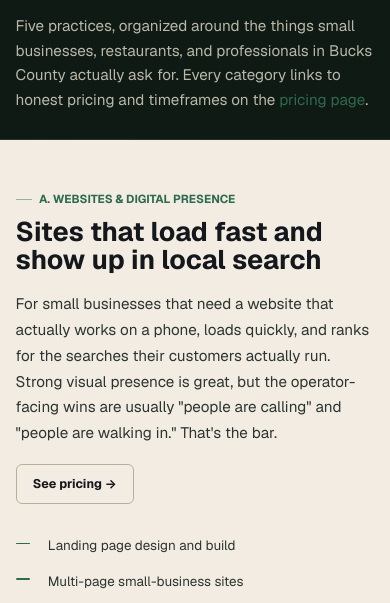
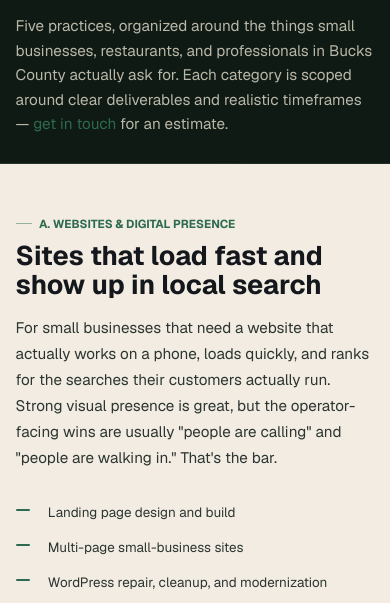
Before and after one commit to Bobbygkmc/ivorybill-portfolio, a website: page services.html in a window 390 px wide. Shown: the part 229-832 px from the top of the page. Drawn offline with nearby package versions, Linux system fonts and the light colour scheme.

Commit message:
content(pricing): hide pricing page from live site
Keep pricing.html in the repo but remove it from public surfaces:
- strip all nav, mobile-menu, footer, and CTA links to /pricing (41 lines across 10 pages)
- reword services lede to point to /contact for an estimate
- drop /pricing from sitemap.xml; mark pricing.html noindex,nofollow
- add _redirects rule /pricing -> / (301) and ship it via build:static
- note hidden status in docs/PRICING_GUIDE.md

Co-Authored-By: Claude Opus 4.8 <noreply@anthropic.com>

```diff
--- a/package.json
+++ b/package.json
@@ -6,7 +6,7 @@
   "scripts": {
     "clean": "rm -rf dist",
     "build:css": "sass sass/main.scss css/style.css --style=compressed --no-source-map",
-    "build:static": "mkdir -p dist && cp -R *.html *.txt *.xml css assets index.js dist/",
+    "build:static": "mkdir -p dist && cp -R *.html *.txt *.xml _redirects css assets index.js dist/",
     "build": "npm run clean && npm run build:css && npm run build:static",
     "dev": "sass sass/main.scss css/style.css --watch --no-source-map",
     "preview": "python3 scripts/preview.py"
--- a/services.html
+++ b/services.html
@@ -40,7 +40,6 @@
           <a class="uy-nav__link" href="/">Home</a>
           <a class="uy-nav__link" href="/about">About</a>
           <a class="uy-nav__link uy-nav__link--active" aria-current="page" href="/services">Services</a>
-          <a class="uy-nav__link" href="/pricing">Pricing</a>
           <a class="uy-nav__link" href="/projects">Projects</a>
           <a class="uy-nav__link" href="/cameras">Cameras</a>
           <a class="uy-nav__link" href="/contact">Contact</a>
@@ -57,7 +56,6 @@
             <li><a href="/">Home</a></li>
             <li><a href="/about">About</a></li>
             <li><a href="/services" aria-current="page">Services</a></li>
-            <li><a href="/pricing">Pricing</a></li>
             <li><a href="/projects">Projects</a></li>
             <li><a href="/cameras">Cameras</a></li>
             <li><a href="/contact">Contact</a></li>
@@ -75,8 +73,8 @@
           <h1 class="uy-h1">Services</h1>
           <p class="uy-lede">
             Five practices, organized around the things small businesses, restaurants, and
-            professionals in Bucks County actually ask for. Every category links to honest pricing
-            and timeframes on the <a href="/pricing">pricing page</a>.
+            professionals in Bucks County actually ask for. Each category is scoped around clear
+            deliverables and realistic timeframes &mdash; <a href="/contact">get in touch</a> for an estimate.
           </p>
         </div>
       </section>
@@ -96,7 +94,6 @@
                 Strong visual presence is great, but the operator-facing wins are usually
                 "people are calling" and "people are walking in." That's the bar.
               </p>
-              <a class="uy-btn uy-btn--ghost uy-mt-2" href="/pricing#websites">See pricing →</a>
             </div>
             <div>
               <ul class="uy-feature-list">
@@ -131,7 +128,6 @@
                 The strongest results come from narrow, well-defined problems: daily sales summaries,
                 inventory alerts, customer intake automation, or operational dashboards.
               </p>
-              <a class="uy-btn uy-btn--ghost uy-mt-2" href="/pricing#ai">See pricing →</a>
             </div>
             <div>
               <ul class="uy-feature-list">
@@ -165,7 +161,6 @@
               </p>
               <div class="uy-btn-row">
                 <a class="uy-btn uy-btn--primary uy-mt-2" href="/cameras">Camera systems →</a>
-                <a class="uy-btn uy-btn--ghost uy-mt-2" href="/pricing#cameras">See pricing</a>
               </div>
             </div>
             <div>
@@ -195,7 +190,6 @@
                 Day-to-day operator-grade IT. Wi-Fi that doesn't drop. Printers that print. POS
                 that talks to the kitchen. The unglamorous stuff that costs money when it breaks.
               </p>
-              <a class="uy-btn uy-btn--ghost uy-mt-2" href="/pricing#networking">See pricing →</a>
             </div>
             <div>
               <ul class="uy-feature-list">
@@ -224,7 +218,6 @@
                 of engagement. POS support, ordering flow, kitchen-side network, footage,
                 reporting, and the operator handoff that ties it all together.
               </p>
-              <a class="uy-btn uy-btn--ghost uy-mt-2" href="/pricing">See pricing →</a>
             </div>
             <div>
               <ul class="uy-feature-list">
@@ -277,7 +270,6 @@
           </div>
           <div class="uy-btn-row">
             <a class="uy-btn uy-btn--accent uy-btn--lg" href="/contact">Request a Local Tech Assessment</a>
-            <a class="uy-btn uy-btn--ghost uy-btn--lg" href="/pricing">See pricing</a>
           </div>
         </div>
       </section>
@@ -294,7 +286,6 @@
             <li><a href="/">Home</a></li>
             <li><a href="/about">About</a></li>
             <li><a href="/services">Services</a></li>
-            <li><a href="/pricing">Pricing</a></li>
             <li><a href="/projects">Projects</a></li>
               <li><a href="https://blog.uyammadu.com">Blog</a></li>
           </ul></div>
--- a/sitemap.xml
+++ b/sitemap.xml
@@ -3,7 +3,6 @@
   <url><loc>https://dev.uyammadu.com/</loc></url>
   <url><loc>https://dev.uyammadu.com/about</loc></url>
   <url><loc>https://dev.uyammadu.com/services</loc></url>
-  <url><loc>https://dev.uyammadu.com/pricing</loc></url>
   <url><loc>https://dev.uyammadu.com/projects</loc></url>
   <url><loc>https://dev.uyammadu.com/orion</loc></url>
   <url><loc>https://dev.uyammadu.com/forgeworks</loc></url>
```
Also changed, not shown: about.html (+0 -3 lines), cameras.html (+0 -4 lines), contact.html (+0 -3 lines), cv.html (+0 -3 lines), docs/PRICING_GUIDE.md (+7 -0 lines), forgeworks.html (+0 -3 lines), index.html (+0 -5 lines), orion.html (+0 -3 lines), pricing.html (+1 -3 lines), projects.html (+0 -5 lines), 1 other file.
